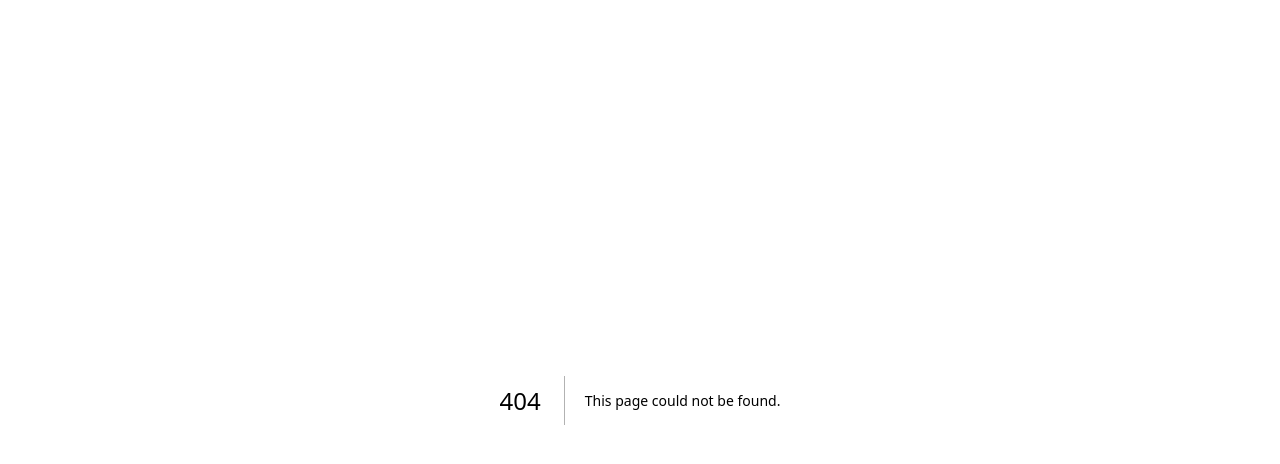
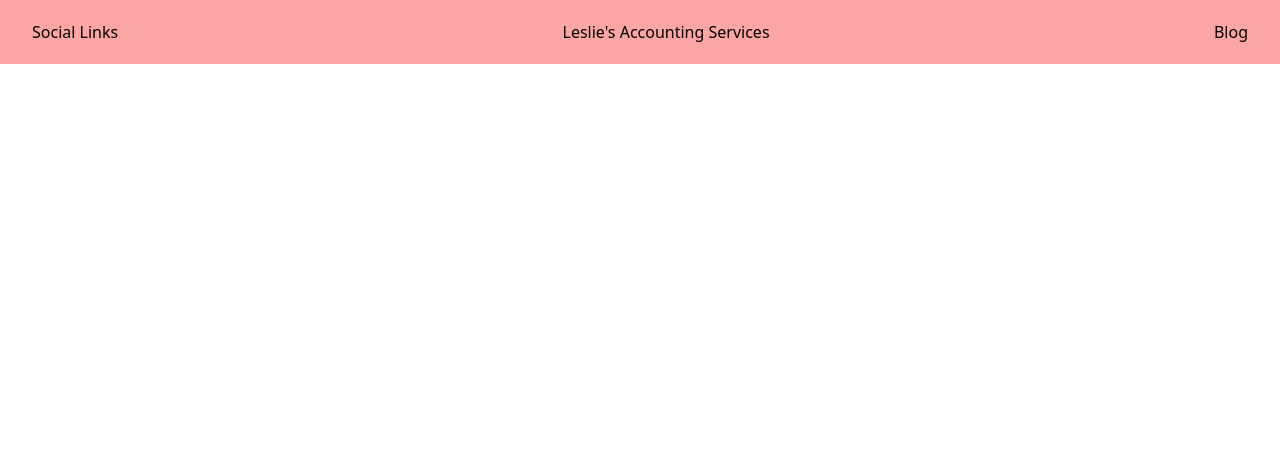
Before and after one commit to leslieaccountingservices/accountant-business-site, a Next.js app: page /blog in a window 1280 px wide. Before the commit this address had no page. Shown: the top 464 px of the page. Built offline with nearby package versions, Linux system fonts and the light colour scheme.

Commit message:
structured review section, created blog page, created metatags component, added socialtags component to pages

```diff
--- a/components/Footer.tsx
+++ b/components/Footer.tsx
@@ -1,10 +1,10 @@
-import React from 'react'
+import SocialLink from "./shared-ui/SocialLink"
 
 export default function Footer() {
   return (
     <div className="flex flex-col items-center py-6">
       <nav >
-        social links
+        <SocialLink />
       </nav>
       <span>Copyright © 2023 Leslie's Accounting Services - All rights reserved.</span>
     </div>
--- a/components/Header.tsx
+++ b/components/Header.tsx
@@ -1,15 +1,16 @@
 import Link from "next/link"
+import SocialLink from "./shared-ui/SocialLink"
 
 export default function Header() {
     return (
-        <div className="fixed h-16 w-full px-8 flex justify-between items-center bg-red-300">
+        <header className="fixed h-16 w-full px-8 flex justify-around items-center bg-red-300">
             <nav>
-                Social Links
+                <SocialLink />
             </nav>
-            <h1>Leslie's Accounting Services</h1>
+            <h1 className="flex flex-1 justify-center text-center">Leslie's Accounting Services</h1>
             <Link href="/blog">
                 <span className="">Blog</span>
             </Link>
-        </div>
+        </header>
     )
 }
--- /dev/null
+++ b/components/MetaTags.tsx
@@ -0,0 +1,26 @@
+import Head from "next/head";
+
+export default function MetaTags({ title, description, pageUrl, imgUrl }: { title: string, pageUrl: string, description: string, imgUrl: string}) {
+  return (
+    <Head>
+        {/* <!-- Primary Meta Tags --> */}
+        <title>Meta Tags — Preview, Edit and Generate</title>
+        <meta name="title" content={title} />
+        <meta name="description" content={description} />
+
+        {/* <!-- Open Graph / Facebook --> */}
+        <meta property="og:type" content="website"/>
+        <meta property="og:url" content={pageUrl} />
+        <meta property="og:title" content={title} />
+        <meta property="og:description" content={description} />
+        <meta property="og:image" content={imgUrl} />
+
+        {/* <!-- Twitter --> */}
+        <meta property="twitter:card" content="summary_large_image" />
+        <meta property="twitter:url" content={pageUrl} />
+        <meta property="twitter:title" content={title} />
+        <meta property="twitter:description" content={description} />
+        <meta property="twitter:image" content={imgUrl} />
+    </Head>
+  )
+}
--- a/components/Review.tsx
+++ b/components/Review.tsx
@@ -1,12 +1,15 @@
-export default function Review({ reverse }: { reverse: boolean }) {
+export default function Review() {
     return (
-        reverse ?
-        <div className="bg-blue-300">
+        <div className="h-fit w-4/6 flex flex-col justify-center items-center bg-yellow-400 my-4">
+            <div className="h-20 w-20 rounded-full bg-cyan-400">
 
-        </div>
-        :
-        <div className="bg-red-300">
+            </div>
+            <div className="h-4 w-24 bg-green-400 my-1">
 
+            </div>
+            <div className="h-20 w-5/6 bg-blue-400">
+
+            </div>
         </div>
     )
 }
--- a/components/shared-ui/SocialLink.tsx
+++ b/components/shared-ui/SocialLink.tsx
@@ -1,5 +1,5 @@
 export default function SocialLink() {
   return (
-    <div>SocialLink</div>
+    <div>Social Links</div>
   )
 }
--- /dev/null
+++ b/pages/blog/index.tsx
@@ -0,0 +1,12 @@
+import Header from "@/components/Header";
+
+export default function Blog() {
+    return (
+        <div>
+            <Header />
+            <main className="">
+                Blog
+            </main>
+        </div>
+    )
+}
--- a/pages/index.tsx
+++ b/pages/index.tsx
@@ -1,9 +1,8 @@
-import Head from 'next/head'
 import Header from '@/components/Header'
 import Footer from '@/components/Footer'
 import CallToAction from '@/components/shared-ui/CallToAction'
+import Review from '@/components/Review'
 import Image from 'next/image'
-import styles from '@/styles/Home.module.css'
 
 export default function Home() {
   return (
@@ -102,8 +101,16 @@ function About() {
 
 function Reviews() {
   return (
-    <section className='w-4/6 bg-indigo-400 h-screen'>
+    <section className='h-screen w-4/6 flex flex-col bg-indigo-400 '>
       <h4 className='h-1/6 flex justify-center items-center text-3xl font-semibold'>Reviews</h4>
+      <div className='w-full h-fit flex flex-col justify-start items-center bg-slate-400'>
+        {[1, 2, 3].map(i => (
+          <Review />
+        ))}
+      </div>
+      <div className='w-full flex flex-1 flex-col justify-center items-center bg-sky-600'>
+        See more reviews!  {/* make this a link */}
+      </div>
     </section>
   )
 }
```
